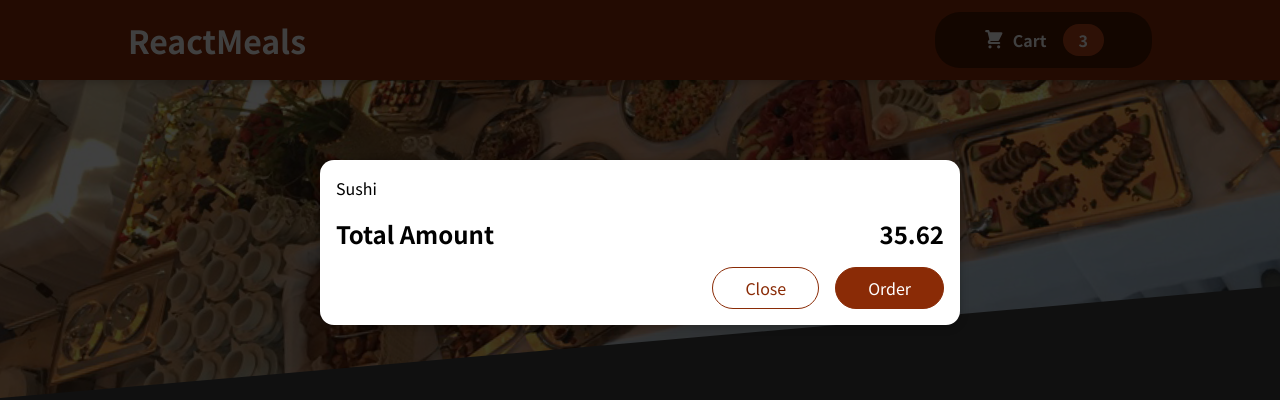
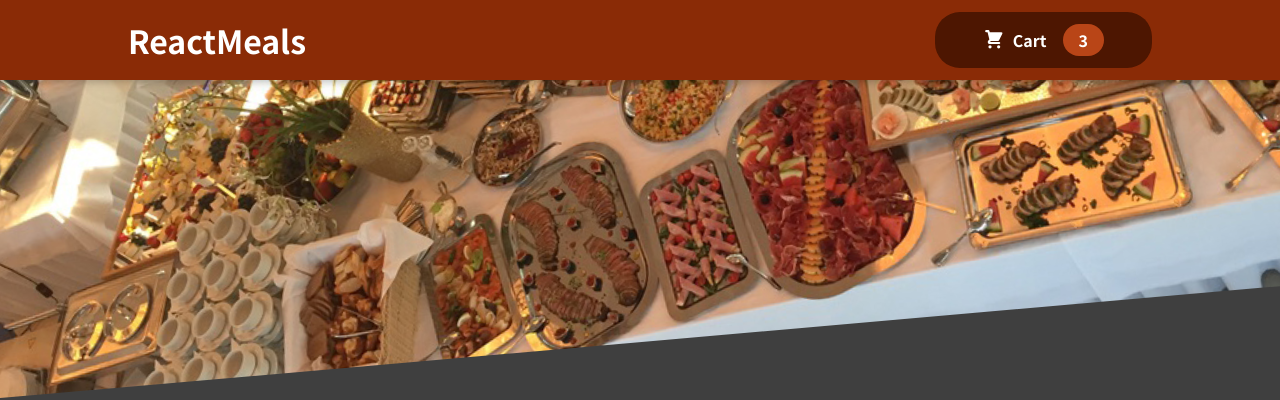
Before and after one commit to TomasZhu0321/foodOrder, a React (Create React App) app: page / in a window 1280 px wide. Shown: the top 400 px of the page. Built offline with nearby package versions, Linux system fonts and the light colour scheme.

Commit message:
add Open/Close cart function

```diff
--- a/src/App.js
+++ b/src/App.js
@@ -1,12 +1,19 @@
-import { Fragment } from "react";
+import { Fragment, useState } from "react";
 import Header from "./Layout/Header";
 import Meals from "./Meals/Meals";
 import Cart from "./Cart/Cart";
 function App() {
+  const [cartIsShown, setCartIsShown] = useState(false)
+  const showCartHandler = (props) =>{
+    setCartIsShown(true);
+  }
+  const closeCartHandler = (props) =>{
+    setCartIsShown(false);
+  }
   return (
     <Fragment>
-      <Cart />
-      <Header />
+      {cartIsShown && <Cart onClose={closeCartHandler}/>}
+      <Header onOpen={showCartHandler}/>
       <main>
       <Meals />
       </main>
--- a/src/Cart/Cart.js
+++ b/src/Cart/Cart.js
@@ -10,7 +10,7 @@
     </ul>
   );
   return (
-  <Modal>
+  <Modal onClose={props.onClose}>
     {cartItems}
 
     <div className={classes.total}>
@@ -18,9 +18,9 @@
         <span>35.62</span>
     </div>
 
-    <div className={classes.actions}>
-        <button className={classes['button--alt']}>Close</button>
-        <button className={classes.button}>Order</button>
+    <div className={classes.actions} >
+        <button className={classes['button--alt']} onClick={props.onClose}>Close</button>
+        <button className={classes.button} >Order</button>
     </div>
 
     </Modal>
--- a/src/Layout/Header.js
+++ b/src/Layout/Header.js
@@ -8,7 +8,7 @@
         <Fragment>
             <header className={classes.header}>
                 <h1>ReactMeals</h1>
-                <HeaderCartButton />
+                <HeaderCartButton onOpen={props.onOpen}/>
             </header>
             <div className={classes['main-image']}>
                 <img src={mealsImage} alt="A table full of food!" />
--- a/src/Layout/HeaderCartButton.js
+++ b/src/Layout/HeaderCartButton.js
@@ -4,7 +4,7 @@
 
 const HeaderCartButton = (props) => {
   return(
-  <button className={classes.button}>
+  <button className={classes.button} onClick={props.onOpen}>
     <span className={classes.icon}>
       <CartIcon />
     </span>
--- a/src/UI/Modal.js
+++ b/src/UI/Modal.js
@@ -3,7 +3,7 @@
 import  ReactDOM  from "react-dom";
 
 const BackDrop = (props) => {
-  return <div className={classes.backdrop} />;
+  return <div className={classes.backdrop} onClick={props.onClose}/>;
 };
 
 const OverlayModal = (props) => {
@@ -19,7 +19,7 @@
 const Modal = (props) => {
   return (
     <Fragment>
-      {ReactDOM.createPortal(<BackDrop />, portalElement)}
+      {ReactDOM.createPortal(<BackDrop onClose={props.onClose}/>, portalElement)}
       {ReactDOM.createPortal(
         <OverlayModal>{props.children}</OverlayModal>,
         portalElement
```
Also changed, not shown: 1 other file (tests, documents, lock files or other folders).
